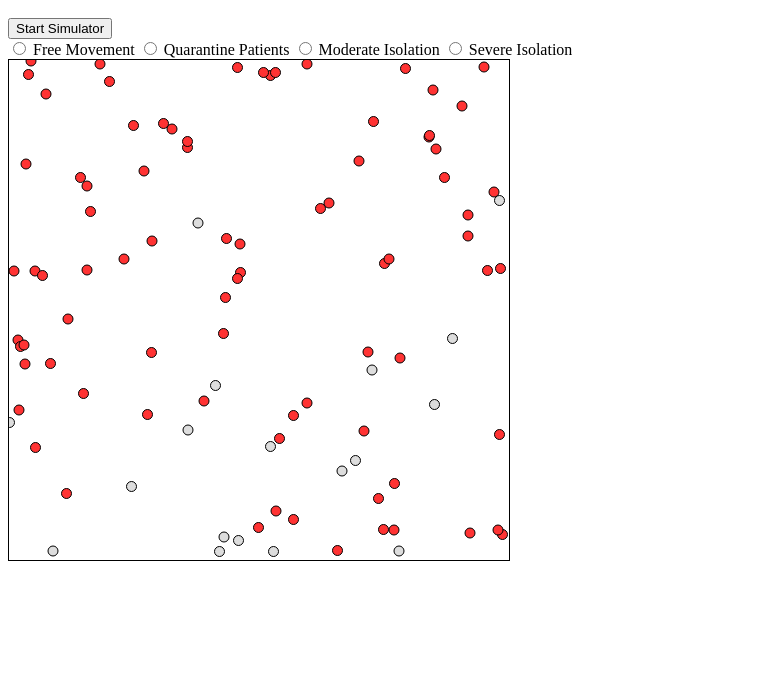
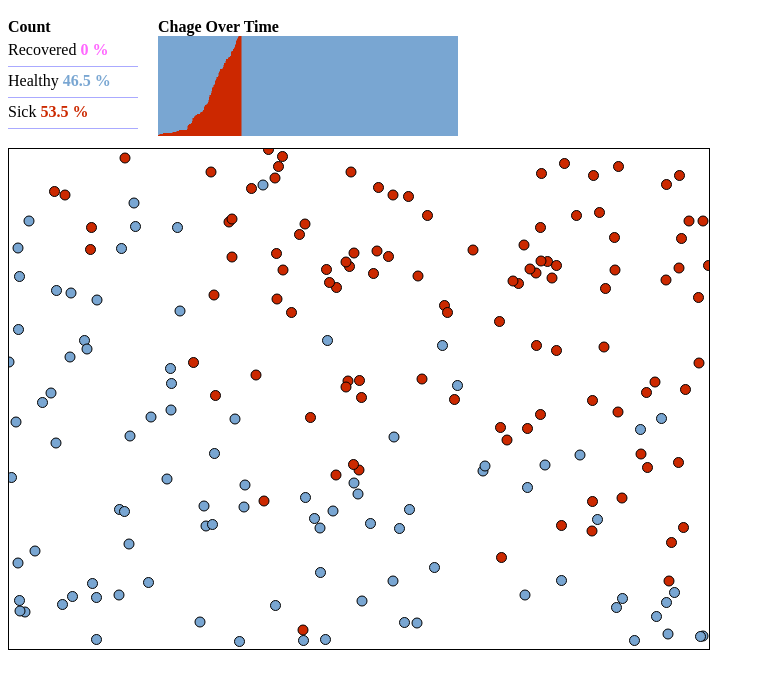
Before and after one commit to LuisAraujo/Covid19-Simulator, a plain HTML site: page index.html in a window 1280 px wide. Shown: the part 48-734 px from the top of the page, without its empty margins (0-765 px from the left). Drawn offline with Linux system fonts and the light colour scheme.

Commit message:
add canvas data visualization

```diff
--- a/index.html
+++ b/index.html
@@ -2,15 +2,61 @@
  <head>
 
  <style>
+	document{
+		font-family: Arial
+	}
+	#menu-conf{
+		border: 1px solid #000;
+		width: 300px;
+		display: none;
+	}
 	#maincanvas{
 		border: solid 1px #000;
 	}
+
+	.labels{
+		border-bottom: 1px solid #aaf; width: 130px;
+		height: 25px;
+		margin-top: 5px;
+	}
+
+	#nhealthy{
+	  font-weight: 900;
+	  color: #79a6d2;
+	}
+
+	#nsick{
+		font-weight: 900;
+		color: #cc2900;
+	}
+
+
+	#nrecovered{
+		font-weight: 900;
+		color: #ff66ff;
+	}
+
+	#container-canvas1{
+		width: 100%;
+	}
+
+	#container-canvas2{
+
+	}
+
+	#container-data{
+		float: left;
+		margin-right: 20px;
+	}
+
  </style>
  </head>
  <body>
 	<h1>COVID-19 Simulator</h1>
-		<button>Start Simulator</button>
-		<div>
+
+	<div id="menu-conf">
+
+		<div > Select mode </div>
 		<input type="radio" name="mode" value="freemov">
 		<label for="freemov"> Free Movement</label>
 		<input type="radio" name="mode" value="quarpati">
@@ -20,10 +66,26 @@
 		<input type="radio" name="mode" value="sevisolation">
 		<label for="allisolation"> Severe Isolation</label>
 	</div>
-	<div>
-		<canvas id="maincanvas" width="500px" height="500px">
+	<div style="width: 100%; height: 130px;" >
+		 <div id="container-data">
+			 <div style="font-weight:bolder "> Count </div>
+			 <div class="labels"> Recovered <span id="nrecovered"> </span> </div>
+			 <div class="labels"> Healthy <span id="nhealthy"> </span> </div>
+			 <div class="labels"> Sick <span id="nsick"> </span> </div>
+		 </div>
+
+		 <div id="container-canvas2">
+			<div  style="font-weight:bolder"> Chage Over Time </div>
+			<canvas id="secoundcanvas" width="300px" height="100px"></canvas>
+		 </div>
+	</div>
+
+	<div id="container-canvas1">
+		<canvas id="maincanvas" width="700px" height="500px">
 		</canvas>
 	</div>
+
+
  </body>
  <script src="script.js"></script>
 </html>
--- a/script.js
+++ b/script.js
@@ -1,11 +1,31 @@
-canvas = document.getElementById("maincanvas");
-context = canvas.getContext("2d");
-levels = ["#ddd", "#f33", "#ff66ff"];
+//global vars
+levels = ["#79a6d2", "#cc2900", "#ff66ff"];
 window.directions = ["right", "left", "up", "down", "right-up","right-down", "left-down", "left-up"];
 velocity = 3;
 hours = 0;
+
+//controlling datas
 qtdinfecteds = 0;
 qtdrecovered =0;
+
+arrayQtdinfecteds = new Array(200);
+arrayQtdrecovered = new Array(200);
+
+for(var i = 0; i < 300; i++){
+	arrayQtdinfecteds[i] = 0;
+	arrayQtdrecovered[i] = 0;
+}
+
+//elements html
+nrecovered = document.getElementById("nrecovered");
+nhealthy = document.getElementById("nhealthy");
+nsick = document.getElementById("nsick");
+canvas = document.getElementById("maincanvas");
+context = canvas.getContext("2d");
+
+
+canvas2 = document.getElementById("secoundcanvas");
+context2 = canvas2.getContext("2d");
 
 
 window.requestAnimationFrame = (function(callback){
@@ -32,8 +52,8 @@ class Person{
 	constructor(x, y){
 
 		this.level = 0;
-		this.x = parseInt( Math.random() * 480) + 10;
-		this.y = parseInt( Math.random() * 480) + 10;
+		this.x = parseInt( Math.random() * canvas.width - 20) + 10;
+		this.y = parseInt( Math.random() * canvas.height - 20) + 10;
 		this.size = 5;
 		this.day = 0;
 		this.infected = 0;
@@ -113,7 +133,7 @@ class Person{
 			this.changeDirection();
 			this.x +=10;
 
-		}else if(this.x > 500){
+		}else if(this.x > canvas.width){
 
 			this.changeDirection();
 			this.x -= 10;
@@ -123,7 +143,7 @@ class Person{
 			this.changeDirection();
 			this.y +=10;
 
-		}else if(this.y > 500){
+		}else if(this.y > canvas.height){
 
 			this.changeDirection();
 			this.y -=10;
@@ -165,7 +185,7 @@ class Person{
 }
 
 population = new Array();
-sizepopulation = 100;
+sizepopulation = 200;
 
 for(i=0; i < sizepopulation; i++)
 	population.push( new Person() );
@@ -176,30 +196,22 @@ currentday = 0;
 
 function loop(){
 
-	/*x = 100
-	y = ?
-
-	y*100 = x * ?
-	y*100/x = ?*/
+	nrecovered.innerHTML = qtdrecovered * 100/ sizepopulation + " %"
+	nsick.innerHTML = qtdinfecteds * 100/ sizepopulation + " %"
+	nhealthy.innerHTML = (sizepopulation - (qtdinfecteds + qtdrecovered)) * 100/ sizepopulation + " %" ;
 
 
-
-
-	context.clearRect(0,0,500,500);
+	context.clearRect(0,0,canvas.width,canvas.height);
 
 	var changeday = false;
 	if(lastday != currentday){
+
 		changeday = true;
 		lastday = currentday;
-
-		console.log("Day: " + currentday )
-		console.log("Infected: "+ qtdinfecteds * 100/ sizepopulation + " %"  )
-		console.log("Recovered: "+ qtdrecovered * 100/ sizepopulation + " %" )
 
 	}
 
 
-	//console.log(day);
 	for(i=0; i < sizepopulation; i++){
 		population[i].print(context);
 		population[i].mover();
@@ -209,6 +221,8 @@ function loop(){
 
 	}
 
+	printDataCanvas();
+
 
 	window.setTimeout( function() {
 	requestAnimationFrame(loop)}
@@ -217,11 +231,34 @@ function loop(){
 
 }
 
+function printDataCanvas(){
+
+	context2.fillStyle = "#79a6d2";
+	context2.fillRect(0,0, canvas.width,canvas.height);
+
+	for(var i = 0; i < arrayQtdinfecteds.length; i++){
+		context2.fillStyle = "#cc2900";
+		context2.fillRect( i/4, 100 - arrayQtdinfecteds[i], 1 , arrayQtdinfecteds[i]);
+
+		//context2.fillStyle = "#ff66ff";
+		//context2.fillRect( i/4, 0, 1 , arrayQtdrecovered[i]);
+
+		//arrayQtdrecovered[i];
+	}
+
+}
+//controlling days
 window.setInterval( function(){
 	hours++;
-	//console.log(hours, hours/24);
-	currentday = parseInt( hours/ 60 ) ;
-}, 10);
+	currentday = parseInt( hours/ 30 ) ;
+}, 20);
+
+currentIndex = 0;
+
+window.setInterval( function(){
+	arrayQtdinfecteds[currentIndex++ ] = qtdinfecteds;
+	arrayQtdrecovered[currentIndex++ ] = qtdrecovered;
+}, 30);
 
 
 window.requestAnimationFrame(loop);
```
Lines whose indentation alone changed are shown as unchanged.
